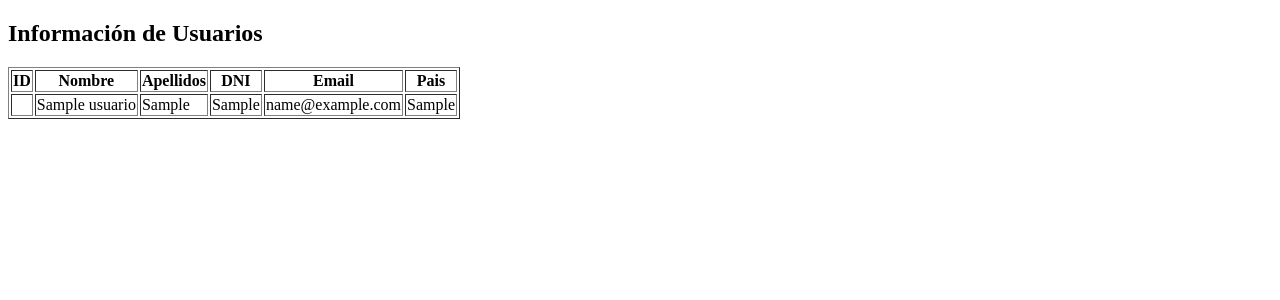
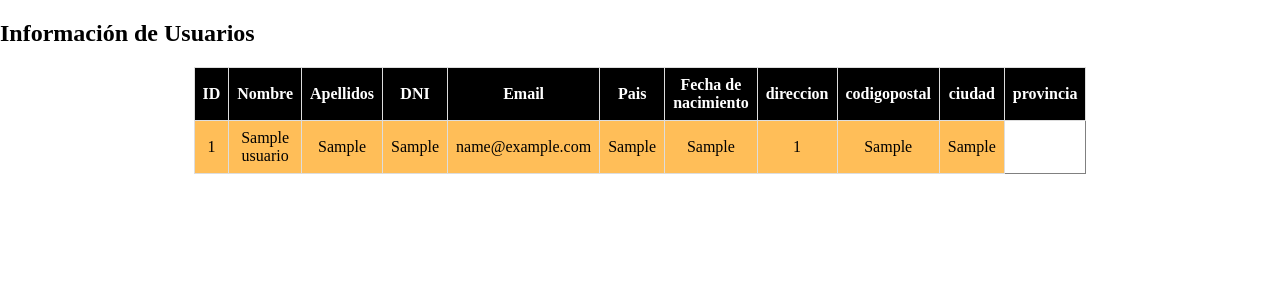
Before and after one commit to SamuelCb123/Proyecto-Banco, a PHP site: page /admin.php in a window 1280 px wide. Shown: the top 300 px of the page. Run offline with PHP 8.4, Linux system fonts and the light colour scheme; data comes from the database, SQL or seed files in the repository; tables that the repository leaves empty hold one stand-in row (values such as "Sample post").

Commit message:
dandole diseño a la tabla y arreglando errores

```diff
--- a/SASS/CSS/style.css
+++ b/SASS/CSS/style.css
@@ -221,6 +221,27 @@ input {
   margin-top: 64px;
 }
 
+table {
+  border-collapse: collapse;
+  width: 60%;
+  margin: auto;
+}
+
+th, td {
+  border: 1px solid #dddddd;
+  text-align: center;
+  padding: 8px;
+}
+
+th {
+  background-color: rgb(0, 0, 0);
+  color: #fff;
+}
+
+td {
+  background-color: #FFBE58;
+}
+
 body {
   margin: 0;
 }
--- /dev/null
+++ b/SASS/SCSS/components/admin.scss
@@ -0,0 +1,19 @@
+table {
+    border-collapse: collapse;
+    width: 60%;
+     margin: auto;
+
+}
+
+th, td {
+    border: 1px solid #dddddd;
+    text-align: center;
+    padding: 8px;
+}
+th{
+    background-color: rgb(0, 0, 0);
+    color: #fff;
+}
+td{
+    background-color: #FFBE58;
+}
--- a/SASS/SCSS/style.scss
+++ b/SASS/SCSS/style.scss
@@ -2,6 +2,7 @@
 @import "components/formulario.scss";
 @import "components/perfilusuario.scss";
 @import "components/Transferencias.scss";
+@import "components/admin.scss";
 body{
     margin: 0;
 }
--- a/admin.php
+++ b/admin.php
@@ -4,18 +4,13 @@
     <meta charset="UTF-8">
     <meta name="viewport" content="width=device-width, initial-scale=1.0">
     <title>Document</title>
+    <link href="SASS/CSS/style.css" rel="stylesheet">
 </head>
 
 <body>
 
 <?php
-
-
-
  include('consultas/consultaniciarsesion.php');
-
-
-
 ?>
 
 </body>
--- a/consultas/consultaniciarsesion.php
+++ b/consultas/consultaniciarsesion.php
@@ -2,71 +2,68 @@
 session_start();
 
 include('conexion.php');
-?>
 
-<!DOCTYPE html>
-<html lang="en">
-<head>
-    <meta charset="UTF-8">
-    <meta name="viewport" content="width=device-width, initial-scale=1.0">
-    <title>Document</title>
-</head>
-<body>
-
-</body>
-</html>
-
-
-
-<?php
 $nombre = isset($_POST['nombre']) ? $_POST['nombre'] : '';
 $email = isset($_POST['email']) ? $_POST['email'] : '';
 
 $consulta2 = "SELECT * FROM administradores WHERE nombre = '$nombre' AND email = '$email'";
-$resultado = mysqli_query($conexion, $consulta2);
+$resultadoAdmin = mysqli_query($conexion, $consulta2);
 
-if (!$resultado) {
-    echo "Error en la consulta: " . mysqli_error($conexion);
+if (!$resultadoAdmin) {
+    echo "Error en la consulta de administradores: " . mysqli_error($conexion);
 } else {
-    if (mysqli_num_rows($resultado) > 0) {
-        $admin = mysqli_fetch_assoc($resultado);
+    if (mysqli_num_rows($resultadoAdmin) > 0) {
+        $admin = mysqli_fetch_assoc($resultadoAdmin);
         $_SESSION['admin_id'] = $admin['id'];
         header("location: ../admin.php");
         exit();
     }
 }
 
-$consulta = "SELECT `nombre`, `email` FROM `usuarios` WHERE `nombre` = '$nombre' AND `email` = '$email'";
-$resultado = mysqli_query($conexion, $consulta);
 
-if (!$resultado) {
-    echo "Error en la consulta: " . mysqli_error($conexion);
+$consulta = "SELECT `nombre`, `email`, `id_usuario` FROM `usuarios` WHERE `nombre` = '$nombre' AND `email` = '$email'";
+$resultadoUsuario = mysqli_query($conexion, $consulta);
+
+if (!$resultadoUsuario) {
+    echo "Error en la consulta de usuarios: " . mysqli_error($conexion);
 } else {
-    if (mysqli_num_rows($resultado) > 0) {
+    if (mysqli_num_rows($resultadoUsuario) > 0) {
+        $usuario = mysqli_fetch_assoc($resultadoUsuario);
+        $_SESSION['id_usuario'] = $usuario['id_usuario'];
         $_SESSION['nombre'] = $nombre;
+
+
         header("location: ../perfil.php");
         exit();
     } else {
 
+        if (isset($_SESSION['admin_id'])) {
+            header("location: ../registro.php");
+            exit();
+        }
     }
 }
 
 $consulta4 = "SELECT * FROM usuarios";
 $resultado = mysqli_query($conexion, $consulta4);
+
 if ($resultado) {
     echo "<h2>Información de Usuarios</h2>";
-    echo "<table border='1'class='tabla'>";
-    echo "<tr><th>ID</th><th>Nombre</th><th>Apellidos</th><th>DNI</th><th>Email</th><th>Pais</th></tr>";
+    echo "<table border='1' class='tabla'>";
+    echo "<tr><th>ID</th><th>Nombre</th><th>Apellidos</th><th>DNI</th><th>Email</th><th>Pais</th><th>Fecha de nacimiento</th><th>direccion</th><th>codigopostal</th><th>ciudad</th><th>provincia</th></tr>";
 
     while ($fila = mysqli_fetch_assoc($resultado)) {
         echo "<tr>";
-
-        echo "<td>" . (isset($fila['id']) ? $fila['id'] : '') . "</td>";
+        echo "<td>" . (isset($fila['id_usuario']) ? $fila['id_usuario'] : '') . "</td>";
         echo "<td>" . (isset($fila['nombre']) ? $fila['nombre'] : '') . "</td>";
         echo "<td>" . (isset($fila['apellidos']) ? $fila['apellidos'] : '') . "</td>";
         echo "<td>" . (isset($fila['DNI']) ? $fila['DNI'] : '') . "</td>";
         echo "<td>" . (isset($fila['email']) ? $fila['email'] : '') . "</td>";
         echo "<td>" . (isset($fila['Pais']) ? $fila['Pais'] : '') . "</td>";
+        echo "<td>" . (isset($fila['direccion']) ? $fila['direccion'] : '') . "</td>";
+        echo "<td>" . (isset($fila['codigopostal']) ? $fila['codigopostal'] : '') . "</td>";
+        echo "<td>" . (isset($fila['ciudad']) ? $fila['ciudad'] : '') . "</td>";
+        echo "<td>" . (isset($fila['provincia']) ? $fila['provincia'] : '') . "</td>";
         echo "</tr>";
     }
 
--- a/consultas/registroconsulta.php
+++ b/consultas/registroconsulta.php
@@ -4,6 +4,8 @@ include('conexion.php');
 function validarDNI($DNI){
     return preg_match('/^[0-9]{8}[A-Za-z]$/', $DNI);
 }
+
+session_start();
 
 $nombre = $_POST['nombre'];
 $apellidos = $_POST['apellidos'];
@@ -29,8 +31,7 @@ $resultadoInsertar = mysqli_query($conexion, $consultaInsertar);
 
 if ($resultadoInsertar) {
     $id_usuario = mysqli_insert_id($conexion);
-    session_start();
-    $_SESSION['id_usuario'] = $id_usuario;
+    $_SESSION['id_usuario'] = $id_usuario; // Definir 'id_usuario' en la sesión
     header("location: ../iniciarsesion.php");
 } else {
     echo "Error en la consulta de inserción: " . mysqli_error($conexion);
```
Also changed, not shown: SASS/CSS/style-dist.css (+1 -1 lines), consultas/perfilconsultas.php (+26 -9 lines).
